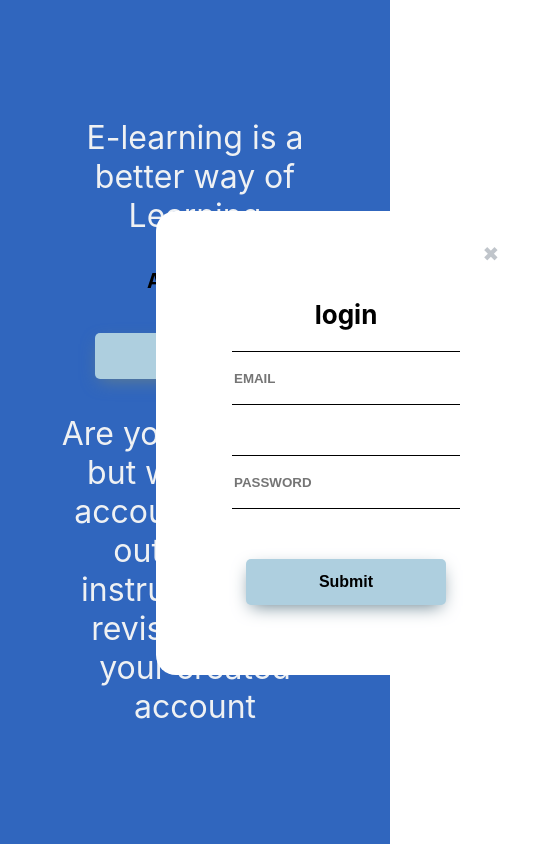
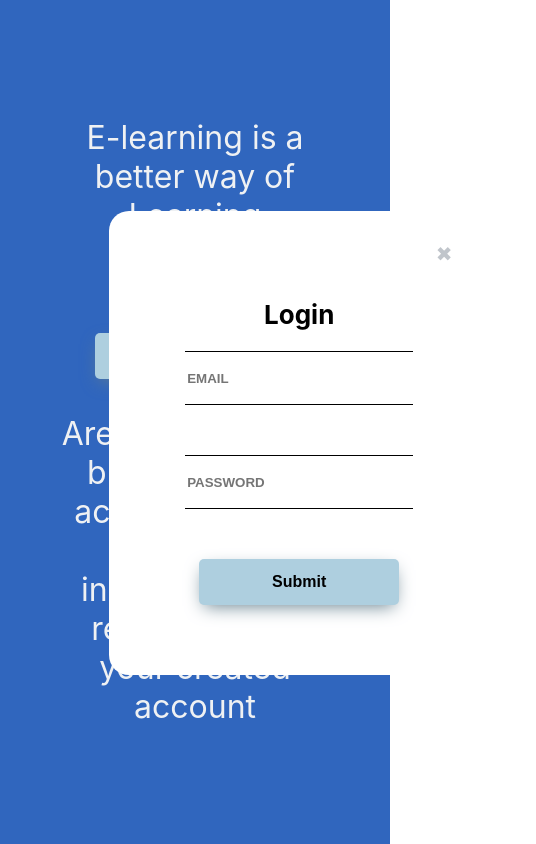
Before and after one commit to mohammadammash/e-learning_website, a React (Create React App) app in the folder frontend/: page / in a window 390 px wide. Shown: the whole page, 536 px wide, since content can reach past the window. Built offline with nearby package versions, Linux system fonts and the light colour scheme.

Commit message:
frontend/src/App.css: Adding Popup Styles in App.css to be used by different pages

```diff
--- a/frontend/src/App.css
+++ b/frontend/src/App.css
@@ -1,31 +1,28 @@
 /* CSS RESET */
 body {
   margin: 0;
-  font-family: -apple-system, BlinkMacSystemFont, "Segoe UI", "Roboto", "Oxygen",
-    "Ubuntu", "Cantarell", "Fira Sans", "Droid Sans", "Helvetica Neue",
-    sans-serif;
+  font-family: -apple-system, BlinkMacSystemFont, "Segoe UI", "Roboto", "Oxygen", "Ubuntu", "Cantarell", "Fira Sans", "Droid Sans", "Helvetica Neue", sans-serif;
   -webkit-font-smoothing: antialiased;
   -moz-osx-font-smoothing: grayscale;
 }
 code {
-  font-family: source-code-pro, Menlo, Monaco, Consolas, "Courier New",
-    monospace;
+  font-family: source-code-pro, Menlo, Monaco, Consolas, "Courier New", monospace;
 }
 body > #root > div {
   height: 100vh;
 }
-h1{
-  font-size:31px;
+h1 {
+  font-size: 31px;
 }
-h2{
-  font-size:26px;
+h2 {
+  font-size: 26px;
 }
 /* UTILITIES */
 .display-none {
   display: none;
 }
 .btn {
-  background-color: #AECFDF;
+  background-color: #aecfdf;
   border: none;
   border-radius: 5px;
   font-weight: 600;
@@ -46,6 +43,38 @@
   margin-bottom: 10px;
   cursor: pointer;
 }
-.disable-pointer{
+.disable-pointer {
   cursor: none;
 }
+.capitalize{
+  text-transform: capitalize;
+}
+
+/* POPUPS */
+.modal {
+  position: absolute;
+  top: 25%;
+  left: 40%;
+}
+.modalContent {
+  width: 320px;
+  display: flex;
+  flex-direction: column;
+  align-items: center;
+  background-color: #fff;
+  color: #000;
+  text-align: center;
+  border-radius: 20px;
+  padding: 30px 30px 70px;
+}
+.modalContent p {
+  margin-bottom: 40px;
+  font-size: 18px;
+}
+
+/* MEDIA QUERIES */
+@media only screen and (max-width: 1000px) {
+  .modal {
+    left: 28%;
+  }
+}
--- a/frontend/src/pages/landing/landing.css
+++ b/frontend/src/pages/landing/landing.css
@@ -50,35 +50,15 @@
 /* END OF STYLING RIGHT SECTION */
 
 /* START OF POPUP STYLING */
-.modal {
-  position: absolute;
-  top: 25%;
-  left: 40%;
-}
-.modalContent {
-  width: 320px;
-  display: flex;
-  flex-direction: column;
-  align-items: center;
-  background-color: #fff;
-  color: #000;
-  text-align: center;
-  border-radius: 20px;
-  padding: 30px 30px 70px;
-}
-.modalContent p {
-  margin-bottom: 40px;
-  font-size: 18px;
-}
-.form-group .form-input{
-  width:70%;
+.form-group .form-input {
+  width: 70%;
   border: none;
   border-bottom: 1px solid #000;
   border-top: 1px solid #000;
   height: 50px;
   margin-bottom: 50px;
 }
-::placeholder{
+::placeholder {
   font-weight: bold;
   text-transform: uppercase;
 }
@@ -90,15 +70,15 @@
   .landing-img {
     display: none;
   }
-  .main-landing{
+  .main-landing {
     flex-direction: column;
     justify-content: center;
   }
-  .left-section .content{
+  .left-section .content {
     height: 80%;
     justify-content: space-around;
   }
-  .left-section .content p{
+  .left-section .content p {
     font-size: 32px;
   }
 }
```
